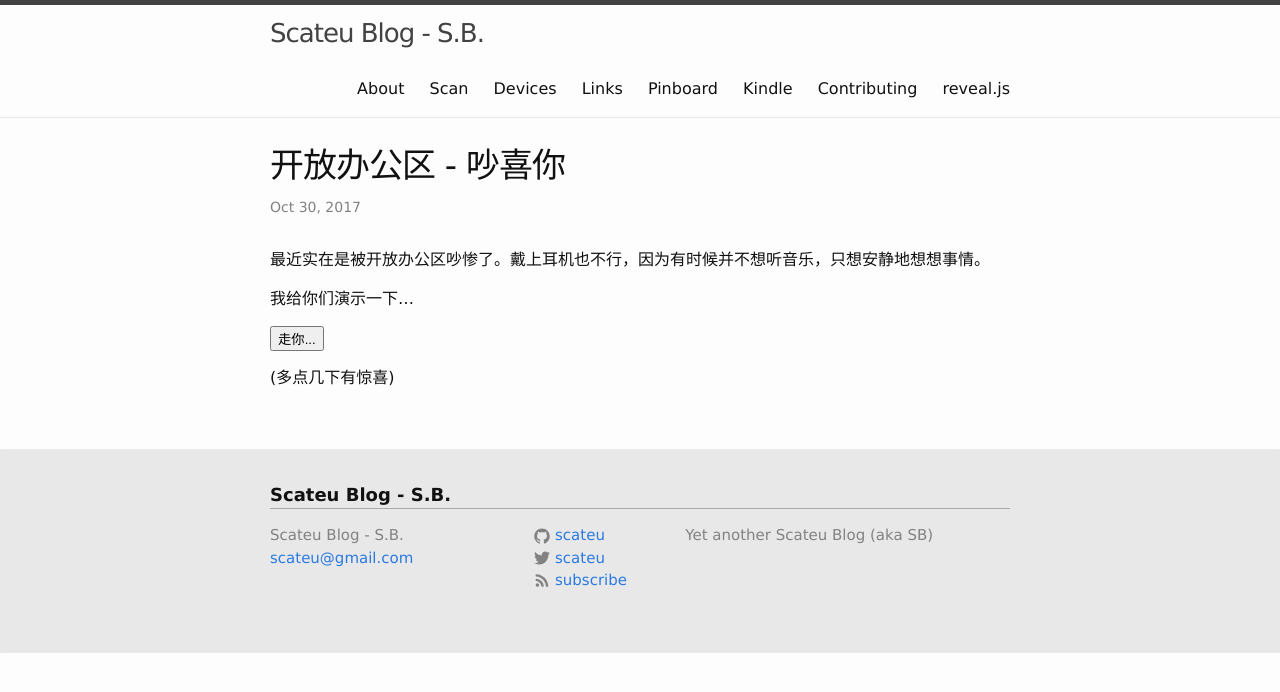
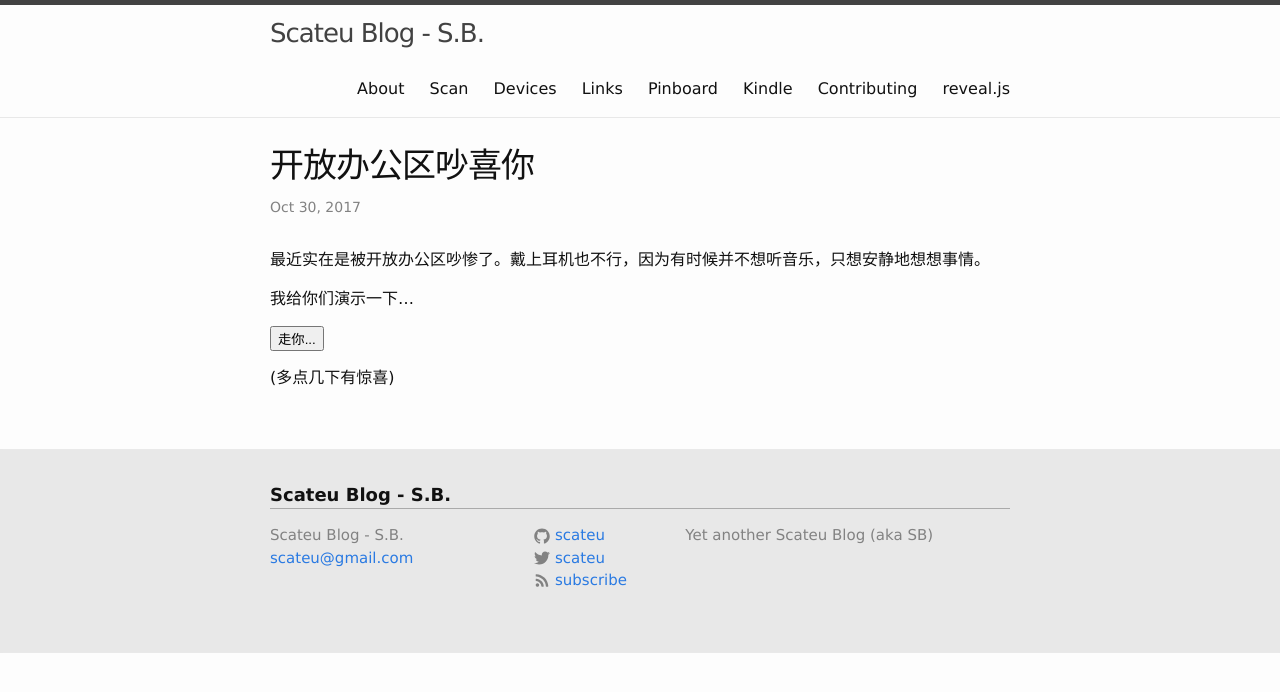
Before and after one commit to scateu/scateu.github.io, a Jekyll site: the page built from _posts/2017-10-30-office-sounds-like-shit.md, in a window 1280 px wide. Shown: the top 692 px of the page. Built offline with Jekyll 4.4.1, drawn with Linux system fonts in a browser that asks for light colours; nearby versions of some CDN libraries.

Commit message:
Tue Oct 31 09:18:39 CST 2017

```diff
--- a/_posts/2017-10-30-office-sounds-like-shit.md
+++ b/_posts/2017-10-30-office-sounds-like-shit.md
@@ -1,5 +1,5 @@
 ---
-title: "开放办公区 - 吵喜你"
+title: "开放办公区吵喜你"
 date: 2017-10-30
 layout: post
 disable_disqus: true
```
